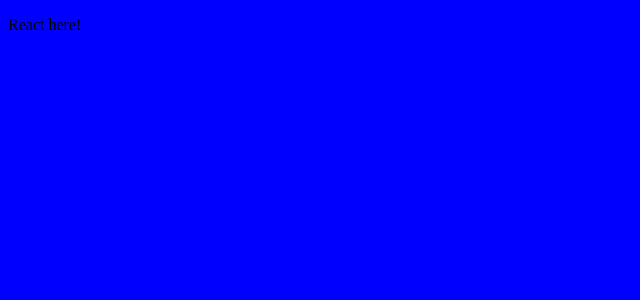
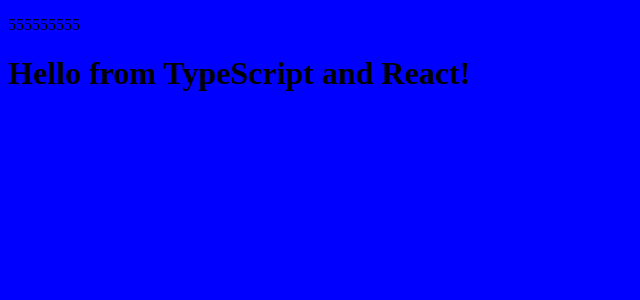
Before and after one commit to Chokobar/TodosToday, a React app: page / in a window 1280 px wide. Shown: the top 300 px of the page, without its empty margins (0-640 px from the left). Built offline with nearby package versions, Linux system fonts and the light colour scheme.

Commit message:
setup typescript and run npm install sass-loader node-sass webpack --save-dev

```diff
--- a/src/App.js
+++ /dev/null
@@ -1,14 +0,0 @@
-import React from 'react';
-import ReactDOM from 'react-dom';
-
-const App = () => {
-    return (
-      <div>
-        <p>React here!</p>
-      </div>
-    );
-  };
-
-  export default App;
-
-  ReactDOM.render(<App />, document.getElementById("root"));
--- /dev/null
+++ b/src/App.tsx
@@ -0,0 +1,14 @@
+import * as React from "react";
+import * as ReactDOM from "react-dom";
+import { Hello } from "./components/Hello";
+
+export const App = () => {
+    return (
+      <div>
+        <p>555555555</p>
+        <Hello compiler="TypeScript" framework="React" />
+      </div>
+    );
+  };
+
+export default App;
--- /dev/null
+++ b/src/components/Hello.tsx
@@ -0,0 +1,5 @@
+import * as React from "react";
+
+export interface HelloProps { compiler: string; framework: string; }
+
+export const Hello = (props: HelloProps) => <h1>Hello from {props.compiler} and {props.framework}!</h1>;
--- a/src/index.html
+++ b/src/index.html
@@ -5,7 +5,14 @@
     <title>React app</title>
 </head>
 <body>
-    <div id="root">
-    </div>
+    <div id="root"></div>
+
+    <!-- Dependencies -->
+    <script src="./node_modules/react/umd/react.development.js"></script>
+    <script src="./node_modules/react-dom/umd/react-dom.development.js"></script>
+
+    <!-- Main -->
+    <script src="./dist/bundle.js"></script>
+
 </body>
 </html>
--- /dev/null
+++ b/src/index.tsx
@@ -0,0 +1,10 @@
+import * as React from "react";
+import * as ReactDOM from "react-dom";
+import { App } from './App';
+
+import './main.css'
+
+ReactDOM.render(
+    <App />,
+    document.getElementById("root")
+);
--- a/webpack.config.js
+++ b/webpack.config.js
@@ -1,6 +1,19 @@
 const HtmlWebPackPlugin = require("html-webpack-plugin");
 const MiniCssExtractPlugin = require("mini-css-extract-plugin");
 module.exports = {
+    entry: "./src/index.tsx",
+    output: {
+        filename: "bundle.js",
+        path: __dirname + "/dist"
+    },
+
+    // Enable sourcemaps for debugging webpack's output.
+    devtool: "source-map",
+
+    resolve: {
+        // Add '.ts' and '.tsx' as resolvable extensions.
+        extensions: [".ts", ".tsx", ".js", ".json"]
+    },
     module: {
         rules: [
             {
@@ -22,7 +35,12 @@
             {
                 test: /\.css$/,
                 use: [MiniCssExtractPlugin.loader, "css-loader"]
-      }
+            },
+            // All files with a '.ts' or '.tsx' extension will be handled by 'awesome-typescript-loader'.
+            { test: /\.tsx?$/, loader: "awesome-typescript-loader" },
+
+            // All output '.js' files will have any sourcemaps re-processed by 'source-map-loader'.
+            { enforce: "pre", test: /\.js$/, loader: "source-map-loader" }
         ]
     },
     plugins: [
```
Also changed, not shown: package.json (+9 -0 lines), tsconfig.json (added, +13 -0 lines), 2 other files (tests, documents, lock files or other folders). Lines whose indentation alone changed are shown as unchanged.
